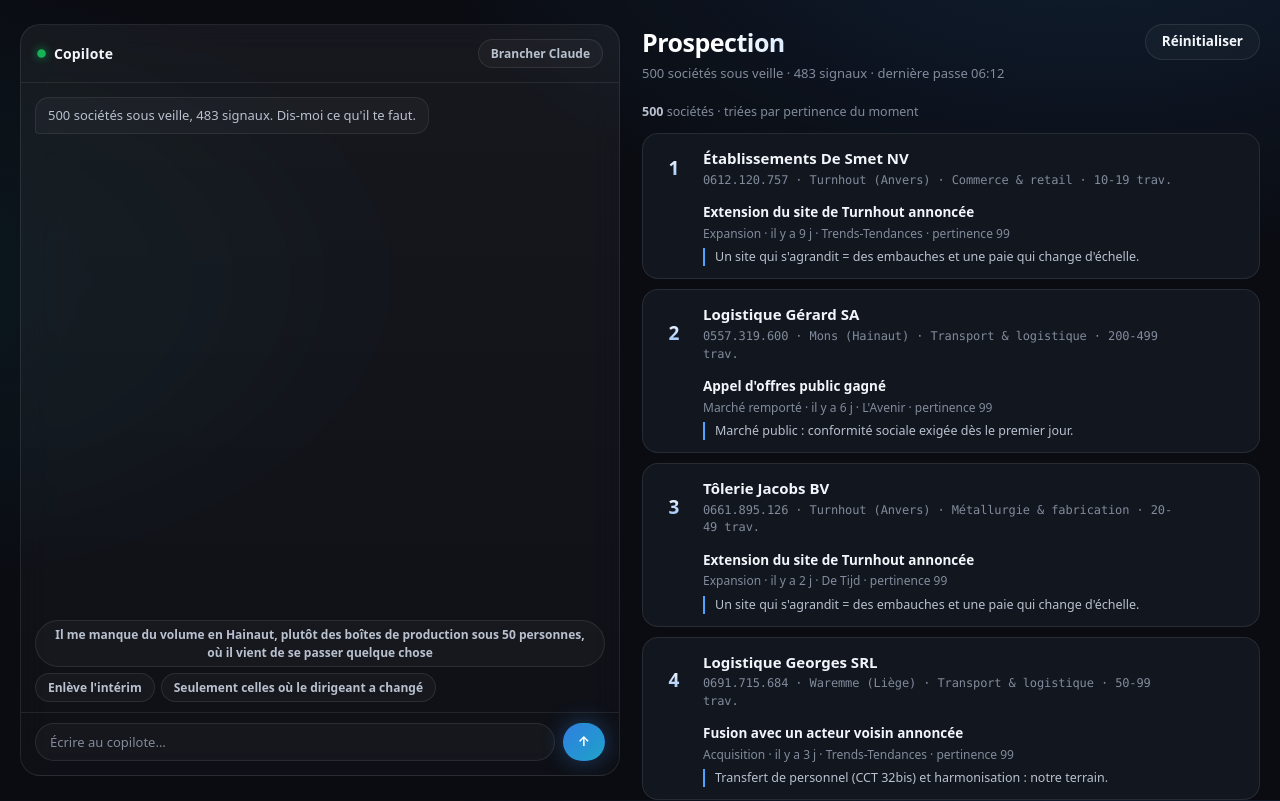
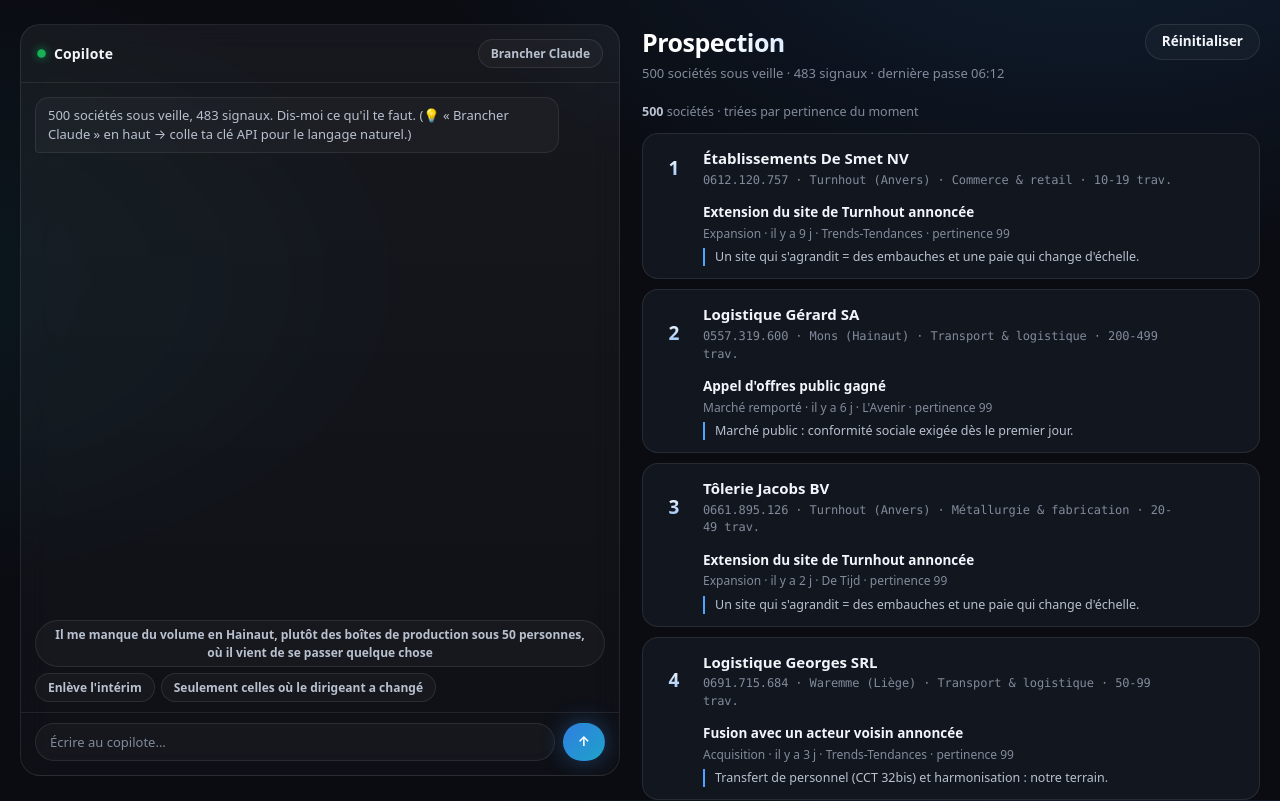
Before and after one commit to nukkeninprod/prospect-oneclick-poc, a React (Vite) app: page / in a window 1280 px wide. Shown: the top 801 px of the page. Built offline with nearby package versions, Linux system fonts and the light colour scheme.

Commit message:
Indication claire quand la clé n'est pas branchée (accueil + réponse d'échec du parseur scripté)
Co-Authored-By: Claude <noreply@anthropic.com>

```diff
--- a/src/App.tsx
+++ b/src/App.tsx
@@ -146,7 +146,7 @@ export default function App() {
     {
       id: 0,
       from: "bot",
-      text: `${MARKET.length} sociétés sous veille, ${TOTAL_SIGNALS} signaux. Dis-moi ce qu'il te faut.`,
+      text: `${MARKET.length} sociétés sous veille, ${TOTAL_SIGNALS} signaux. Dis-moi ce qu'il te faut.${getStoredKey() ? "" : " (💡 « Brancher Claude » en haut → colle ta clé API pour le langage naturel.)"}`,
     },
   ]);
   const [llmKey, setLlmKey] = useState<string | null>(getStoredKey);
@@ -260,7 +260,9 @@ export default function App() {
     if (!matchedAnything) {
       pushMsg(
         "bot",
-        "Je n'ai pas saisi de critère. Province, secteur, taille (« sous 50 »), actualité (« où il se passe quelque chose », « le dirigeant a changé ») — ou « recommence ».",
+        llmKey === null
+          ? "Sans clé, je ne comprends que des mots-clés simples (province, secteur, « sous 50 », « le dirigeant a changé »…). 💡 Clique « Brancher Claude » en haut pour me parler librement."
+          : "Je n'ai pas saisi de critère. Province, secteur, taille (« sous 50 »), actualité (« où il se passe quelque chose », « le dirigeant a changé ») — ou « recommence ».",
       );
       return;
     }
```
Also changed, not shown: 5 other files (tests, documents, lock files or other folders).
